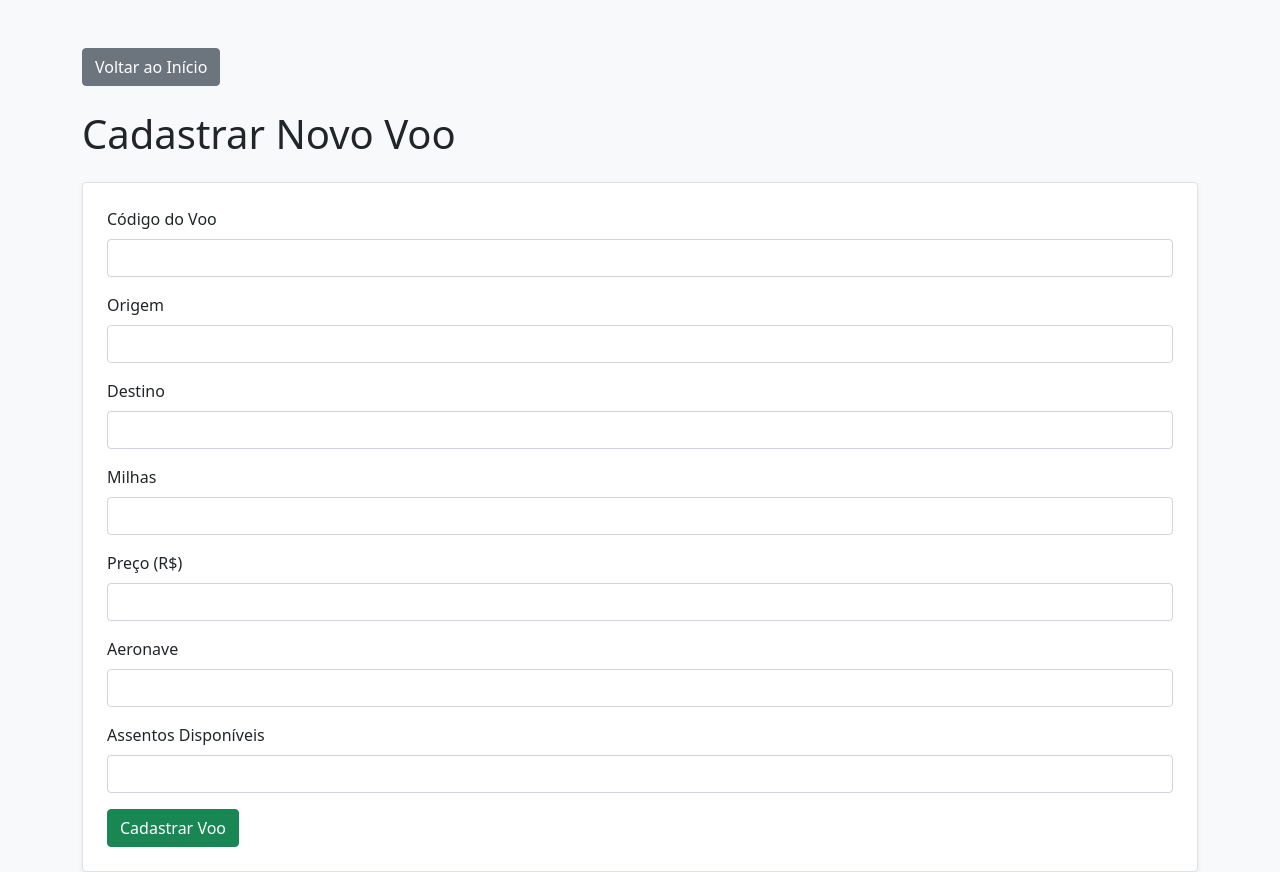
After one commit to Lucasolical/Venda_de_Passagens, a Flask app: page /cadastrar_voo in a window 1280 px wide. The commit adds this page. Run offline with Flask 3, Linux system fonts and the light colour scheme.

Commit message:
cadastro de voo implementado

```diff
--- a/Venda_de_passagens/routes.py
+++ b/Venda_de_passagens/routes.py
@@ -5,14 +5,16 @@ import json
 
 base_dir = os.path.dirname(__file__)
 json_path = os.path.join(base_dir, 'dicionarioVoo.json')
+# Carregamento dos dados do arquivo JSON
 
-with open(json_path, "r", encoding="utf-8") as f:
-    dados = json.load(f)
-    voos = dados["voos"]
-    logins = dados["logins"]
+def carregar_dados():
+    with open(json_path, "r", encoding="utf-8") as f:
+        return json.load(f)
 
 @app.route("/")
 def homepage():
+    dados = carregar_dados()
+    voos = dados["voos"]
     return render_template("index.html",
                            lista_de_voos=voos.items(),
                            search_terms={})
@@ -23,6 +25,8 @@ def admin_login_page():
 
 @app.route("/login", methods=["POST"])
 def login():
+    dados = carregar_dados()
+    logins = dados["logins"]
     usuario = request.form["usuario"]
     senha = request.form["senha"]
     for user in logins:
@@ -32,6 +36,8 @@ def login():
 
 @app.route("/buscar_voos")
 def buscar_voos():
+    dados = carregar_dados()
+    voos = dados["voos"]
 
     origem_filtro = request.args.get('origem', '').lower()
     destino_filtro = request.args.get('destino', '').lower()
@@ -59,10 +65,14 @@ def usuarios(nome_usuario):
 
 @app.route("/voos")
 def listar_voos():
+    dados = carregar_dados()
+    voos = dados["voos"]
     return render_template("listar_voos.html", lista_de_voos=voos)
 
 @app.route("/usuario/<nome_usuario>/voos")
 def listar_voos_para_admin(nome_usuario):
+    dados = carregar_dados()
+    voos = dados["voos"]
     return render_template("listar_voos_admin.html",
                            lista_de_voos=voos,
                            nome_usuario=nome_usuario)
@@ -70,3 +80,38 @@ def listar_voos_para_admin(nome_usuario):
 @app.route("/cadastro")
 def cadastro():
     return render_template("cadastro.html")
+############# novidades abaixo #############
+
+@app.route("/cadastrar_voo", methods=["GET", "POST"])
+def cadastrar_voo():
+    if request.method == "POST":
+        # Lê os dados do formulário
+        novo_voo = {
+            "origem": request.form["origem"],
+            "destino": request.form["destino"],
+            "milhas": int(request.form["milhas"]),
+            "preco": float(request.form["preco"]),
+            "aeronave": request.form["aeronave"],
+            "assentos": int(request.form["assentos"])
+        }
+
+        codigo = request.form["codigo"]
+
+        # Carrega o JSON existente
+        with open(json_path, "r", encoding="utf-8") as f:
+            dados = json.load(f)
+
+        # Adiciona o novo voo na estrutura correta
+        if "voos" not in dados:
+            dados["voos"] = {}
+        dados["voos"][codigo] = novo_voo
+
+        # Salva o JSON atualizado
+        with open(json_path, "w", encoding="utf-8") as f:
+            json.dump(dados, f, indent=4, ensure_ascii=False)
+
+        # Redireciona para a página de voos do admin
+        return redirect(url_for("listar_voos_para_admin", nome_usuario="admin"))
+
+    # Método GET — exibe o formulário
+    return render_template("cadastrar_voo.html")
--- /dev/null
+++ b/Venda_de_passagens/templates/cadastrar_voo.html
@@ -0,0 +1,71 @@
+<!DOCTYPE html>
+<html lang="pt-br">
+<head>
+    <meta charset="UTF-8">
+    <meta name="viewport" content="width=device-width, initial-scale=1.0">
+    <title>Cadastrar Novo Voo</title>
+    <link href="https://cdn.jsdelivr.net/npm/bootstrap@5.0.2/dist/css/bootstrap.min.css"
+          rel="stylesheet"
+          integrity="sha384-EVSTQN3/azprG1Anm3QDgpJLIm9Nao0Yz1ztcQTwFspd3yD65VohhpuuCOmLASjC"
+          crossorigin="anonymous">
+</head>
+<body style="background-color: #f8f9fa;">
+
+    <div class="container mt-5">
+
+        {% if nome_usuario %}
+            <a href="{{ url_for('voos', nome_usuario=nome_usuario) }}" class="btn btn-primary mb-4">
+                Voltar
+            </a>
+        {% else %}
+            <a href="{{ url_for('homepage') }}" class="btn btn-secondary mb-4">
+                Voltar ao Início
+            </a>
+        {% endif %}
+
+        <h1 class="mb-4">Cadastrar Novo Voo</h1>
+
+        <form action="{{ url_for('cadastrar_voo') }}" method="POST" class="border p-4 rounded bg-white shadow-sm">
+
+            <div class="mb-3">
+                <label for="codigo" class="form-label">Código do Voo</label>
+                <input type="text" class="form-control" id="codigo" name="codigo" required>
+            </div>
+
+            <div class="mb-3">
+                <label for="origem" class="form-label">Origem</label>
+                <input type="text" class="form-control" id="origem" name="origem" required>
+            </div>
+
+            <div class="mb-3">
+                <label for="destino" class="form-label">Destino</label>
+                <input type="text" class="form-control" id="destino" name="destino" required>
+            </div>
+
+            <div class="mb-3">
+                <label for="milhas" class="form-label">Milhas</label>
+                <input type="number" class="form-control" id="milhas" name="milhas" required>
+            </div>
+
+            <div class="mb-3">
+                <label for="preco" class="form-label">Preço (R$)</label>
+                <input type="number" step="0.01" class="form-control" id="preco" name="preco" required>
+            </div>
+
+            <div class="mb-3">
+                <label for="aeronave" class="form-label">Aeronave</label>
+                <input type="text" class="form-control" id="aeronave" name="aeronave" required>
+            </div>
+
+            <div class="mb-3">
+                <label for="assentos" class="form-label">Assentos Disponíveis</label>
+                <input type="number" class="form-control" id="assentos" name="assentos" required>
+            </div>
+
+            <button type="submit" class="btn btn-success">Cadastrar Voo</button>
+        </form>
+
+    </div>
+
+</body>
+</html>
--- a/Venda_de_passagens/templates/listar_voos_admin.html
+++ b/Venda_de_passagens/templates/listar_voos_admin.html
@@ -52,9 +52,10 @@
             </tbody>
         </table>
 
-        <a href="/" class="btn btn-secondary mb-4">
+        <a href="{{ url_for('cadastrar_voo') }}" class="btn btn-success mb-4">
             Cadastrar
         </a>
+
 
         <a href="/" class="btn btn-secondary mb-4">
             Editar
```
Also changed, not shown: Venda_de_passagens/dicionarioVoo.json (+32 -4 lines), Venda_de_passagens/templates/edicao.html (added, +66 -0 lines).
